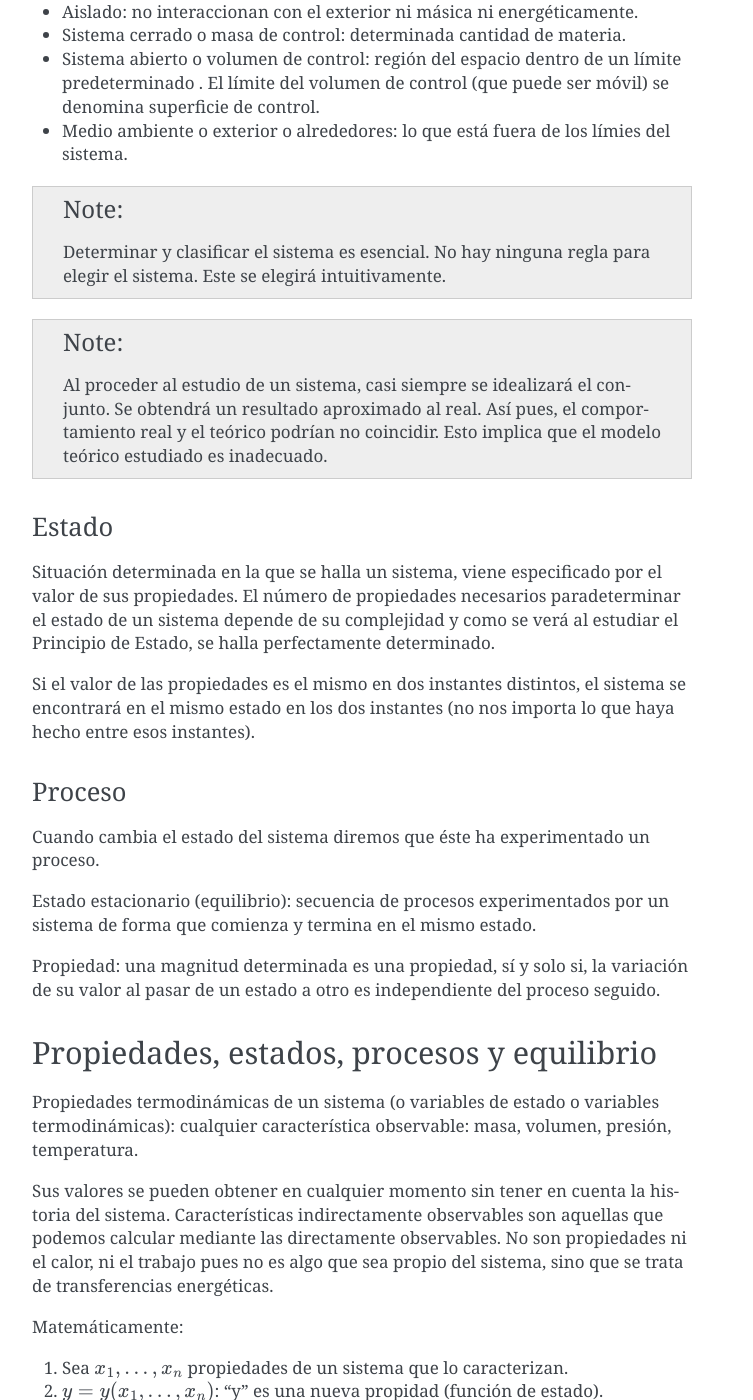
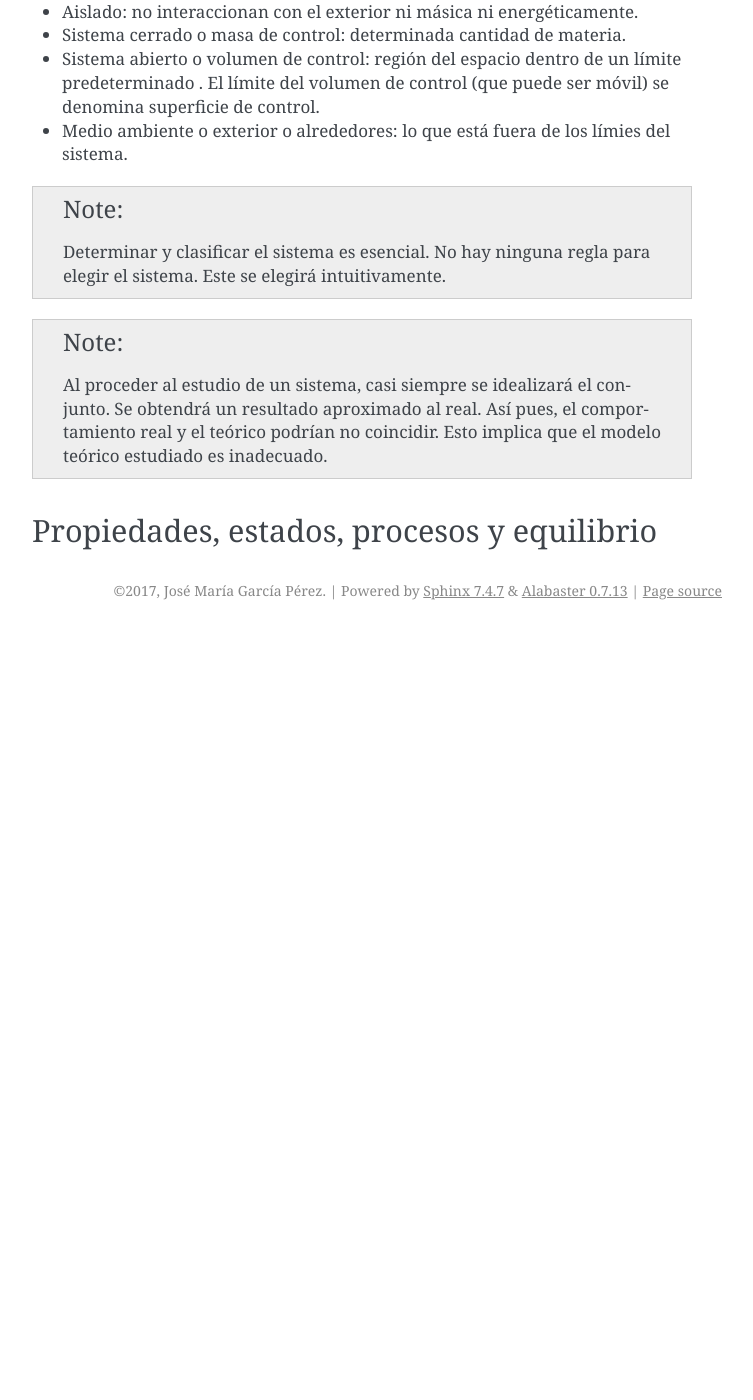
Before and after one commit to mantielero/termodinamica, a Sphinx documentation site: the page built from source/primer_principio.rst, in a window 1280 px wide and 1400 px high, scrolled down 5002 px. Shown: the whole window, without its empty margins (388-1141 px from the left). Built offline with Sphinx 7.4.7, drawn with Linux system fonts in a browser that asks for light colours; after the commit the page ends 5632 px from its top, so only the background shows below that; some of the changed text lies outside the part shown.

Commit message:
Limpieza

```diff
--- a/source/primer_principio.rst
+++ b/source/primer_principio.rst
@@ -188,47 +188,7 @@
 
 
 
-Estado
-^^^^^^
 
-Situación determinada en la que se halla un sistema, viene especificado por el valor de sus propiedades. El número de propiedades necesarios paradeterminar el estado de un sistema depende de su complejidad y como se verá al estudiar el Principio de Estado, se halla perfectamente determinado.
-
-Si el valor de las propiedades es el mismo en dos instantes distintos, el sistema se encontrará en el mismo estado en los dos instantes (no nos importa lo que haya hecho entre esos instantes).
-
-Proceso
-^^^^^^^
-
-Cuando cambia el estado del sistema diremos que éste ha experimentado un proceso.
-
-Estado estacionario (equilibrio): secuencia de procesos experimentados por un sistema de forma que comienza y termina en el mismo estado.
-
-Propiedad: una magnitud determinada es una propiedad, sí y solo si, la variación de su valor al pasar de un estado a otro es independiente del proceso seguido.
 
 Propiedades, estados, procesos y equilibrio
 -------------------------------------------
-
-Propiedades termodinámicas de un sistema (o variables de estado o variables termodinámicas): cualquier característica observable: masa, volumen, presión, temperatura.
-
-Sus valores se pueden obtener en cualquier momento sin tener en cuenta la historia del sistema. Características indirectamente observables son aquellas que podemos calcular mediante las directamente observables. No son propiedades ni el calor, ni el trabajo pues no es algo que sea propio del sistema, sino que se trata de transferencias energéticas.
-
-Matemáticamente:
-
-1. Sea :math:`x_1, ..., x_n` propiedades de un sistema que lo caracterizan.
-2. :math:`y=y(x_1, ..., x_n)`: "y" es una nueva propidad (función de estado).
-3. "y" es diferenciable:
-
-.. math::
-
-   dy = \sum \frac{\partial y }{\partial x_i} = dx_i
-
-4. "y" verifica Scwartz:
-
-.. math::
-
-   \frac{\partial^2y}{\partial x_i \partial x_j} = \frac{\partial^2y}{\partial x_j \partial x_i}
-
-Los puntos 3. y 4.: o sea, :math:`dy` es diferencial exacta. Esta condición se usará con frecuencia.
-
-Si "y" no fuese una propiedad no cumpliría 3. y 4..
-
-Cambio diferencial en una variable que no es una propiedad: :math:`\partial y = \sum z_i dx_i`, donde :math:`z_i` y :math:`x_i` son variables de estado para las que: :math:`\frac{\partial z_i}{\partial x_i} \neq \frac{\partial z_j}{\partial x_i}`, implica que :math:`\partial y` no es diferencial exacta y su integral depende de la trayectoria (integral de línea).
```
